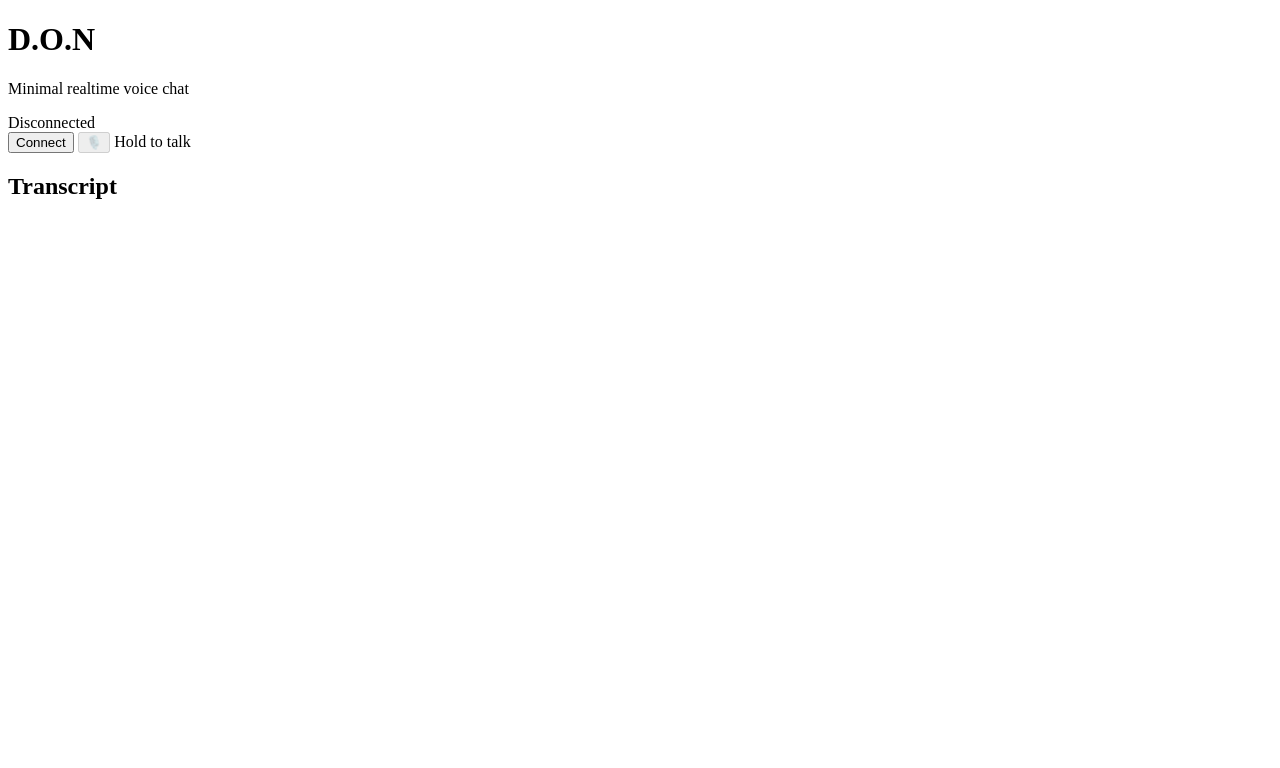
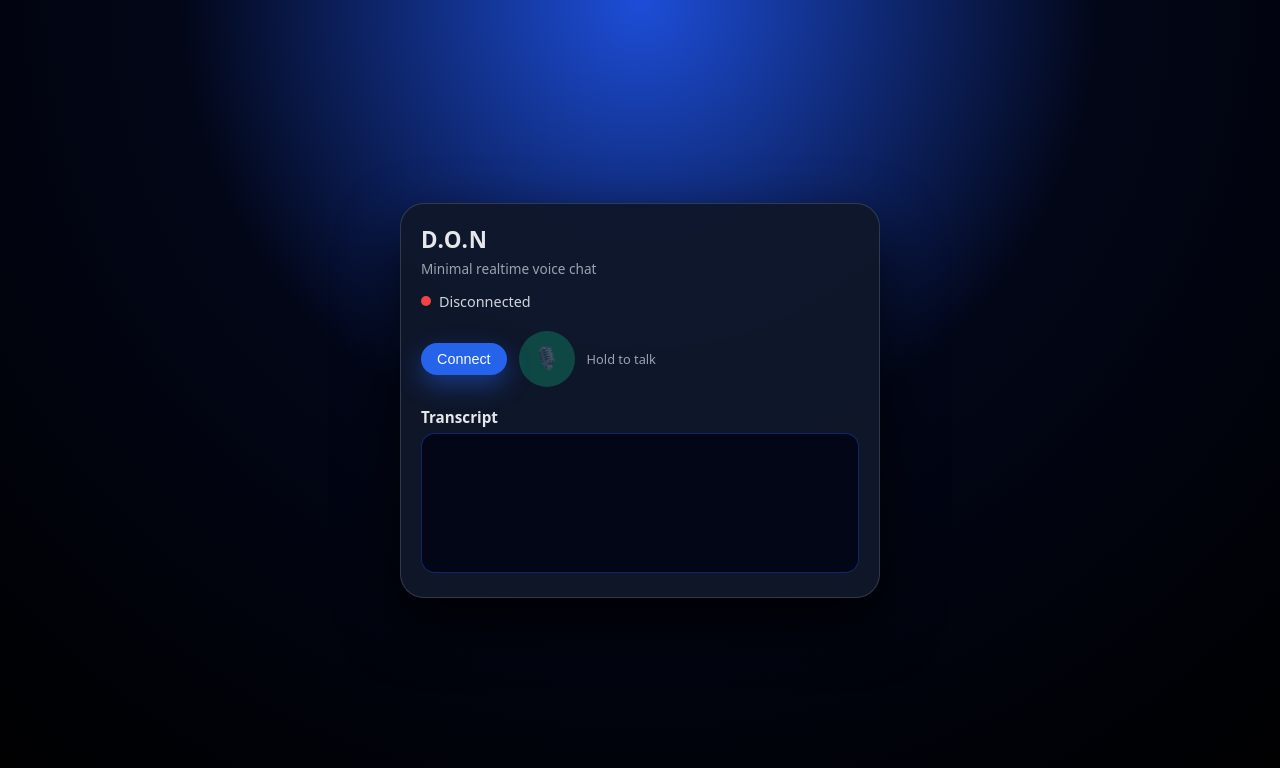
Before and after one commit to Samuel-Ranjith/D.O.N, a website: page index.html in a window 1280 px wide. Drawn offline with Linux system fonts and the light colour scheme.

Commit message:
Update style.css

```diff
--- a/style.css
+++ b/style.css
@@ -1 +1,180 @@
-/* CSS trimmed for brevity */
+/* Reset-ish */
+* {
+  box-sizing: border-box;
+}
+
+body {
+  margin: 0;
+  padding: 0;
+  font-family: system-ui, -apple-system, BlinkMacSystemFont, "Segoe UI", sans-serif;
+  background: radial-gradient(circle at top, #1d4ed8 0, #020617 45%, #000000 100%);
+  color: #e5e7eb;
+}
+
+.page {
+  min-height: 100vh;
+  display: flex;
+  align-items: center;
+  justify-content: center;
+  padding: 16px;
+}
+
+.card {
+  width: 100%;
+  max-width: 480px;
+  background: rgba(15, 23, 42, 0.96);
+  border-radius: 24px;
+  box-shadow: 0 24px 60px rgba(0, 0, 0, 0.75);
+  padding: 20px 20px 24px;
+  border: 1px solid rgba(148, 163, 184, 0.25);
+}
+
+/* Header */
+
+.card-header h1 {
+  margin: 0;
+  font-size: 1.4rem;
+  letter-spacing: 0.04em;
+}
+
+.subtitle {
+  margin: 4px 0 0 0;
+  font-size: 0.85rem;
+  color: #9ca3af;
+}
+
+/* Status row */
+
+.status-row {
+  display: flex;
+  align-items: center;
+  gap: 8px;
+  margin-top: 14px;
+  font-size: 0.9rem;
+  color: #d1d5db;
+}
+
+.status-dot {
+  width: 10px;
+  height: 10px;
+  border-radius: 999px;
+  background: #ef4444; /* red when disconnected */
+}
+
+/* Controls */
+
+.controls {
+  margin-top: 20px;
+  display: flex;
+  align-items: center;
+  gap: 12px;
+}
+
+.btn {
+  border: none;
+  border-radius: 999px;
+  padding: 8px 16px;
+  font-size: 0.9rem;
+  cursor: pointer;
+  font-weight: 500;
+  transition: transform 0.08s ease, box-shadow 0.08s ease, background 0.12s ease,
+    opacity 0.12s ease;
+}
+
+.btn.primary {
+  background: #2563eb;
+  color: #f9fafb;
+  box-shadow: 0 10px 25px rgba(37, 99, 235, 0.45);
+}
+
+.btn.primary:hover {
+  transform: translateY(-1px);
+  box-shadow: 0 14px 30px rgba(37, 99, 235, 0.55);
+}
+
+.btn:disabled {
+  opacity: 0.45;
+  cursor: not-allowed;
+  box-shadow: none;
+}
+
+/* Mic button */
+
+.mic-btn {
+  width: 56px;
+  height: 56px;
+  border-radius: 999px;
+  border: none;
+  display: inline-flex;
+  align-items: center;
+  justify-content: center;
+  background: #10b981;
+  color: #022c22;
+  font-size: 1.4rem;
+  cursor: pointer;
+  box-shadow: 0 12px 32px rgba(16, 185, 129, 0.5);
+  transition: transform 0.08s ease, box-shadow 0.08s ease, opacity 0.12s ease,
+    background 0.12s ease;
+}
+
+.mic-btn:active {
+  transform: translateY(1px) scale(0.96);
+  box-shadow: 0 6px 18px rgba(16, 185, 129, 0.4);
+}
+
+.mic-btn.disabled,
+.mic-btn:disabled {
+  opacity: 0.3;
+  cursor: not-allowed;
+  box-shadow: none;
+}
+
+.mic-label {
+  font-size: 0.8rem;
+  color: #9ca3af;
+}
+
+/* Log */
+
+.log-section {
+  margin-top: 20px;
+}
+
+.log-section h2 {
+  margin: 0 0 6px;
+  font-size: 0.95rem;
+  color: #e5e7eb;
+}
+
+.log {
+  background: #020617;
+  border-radius: 14px;
+  border: 1px solid rgba(30, 64, 175, 0.55);
+  padding: 10px 10px;
+  min-height: 140px;
+  max-height: 260px;
+  overflow-y: auto;
+  font-size: 0.85rem;
+  line-height: 1.4;
+  color: #e5e7eb;
+  white-space: pre-wrap;
+}
+
+/* Lines styled by role */
+
+.log-line {
+  margin-bottom: 4px;
+}
+
+.log-line.system {
+  color: #9ca3af;
+  font-style: italic;
+}
+
+.log-line.user {
+  color: #a5b4fc;
+}
+
+.log-line.assistant {
+  color: #6ee7b7;
+}
```
